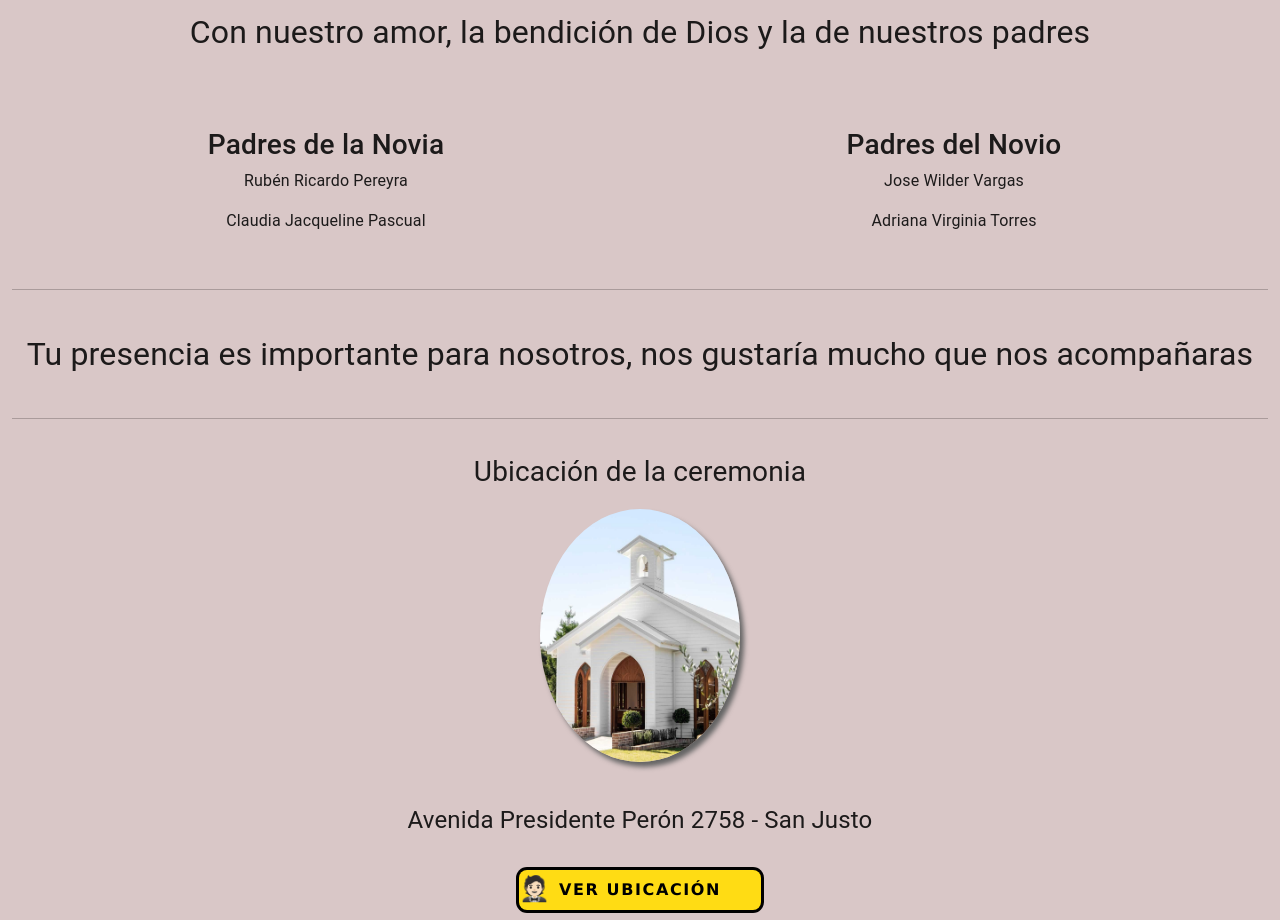
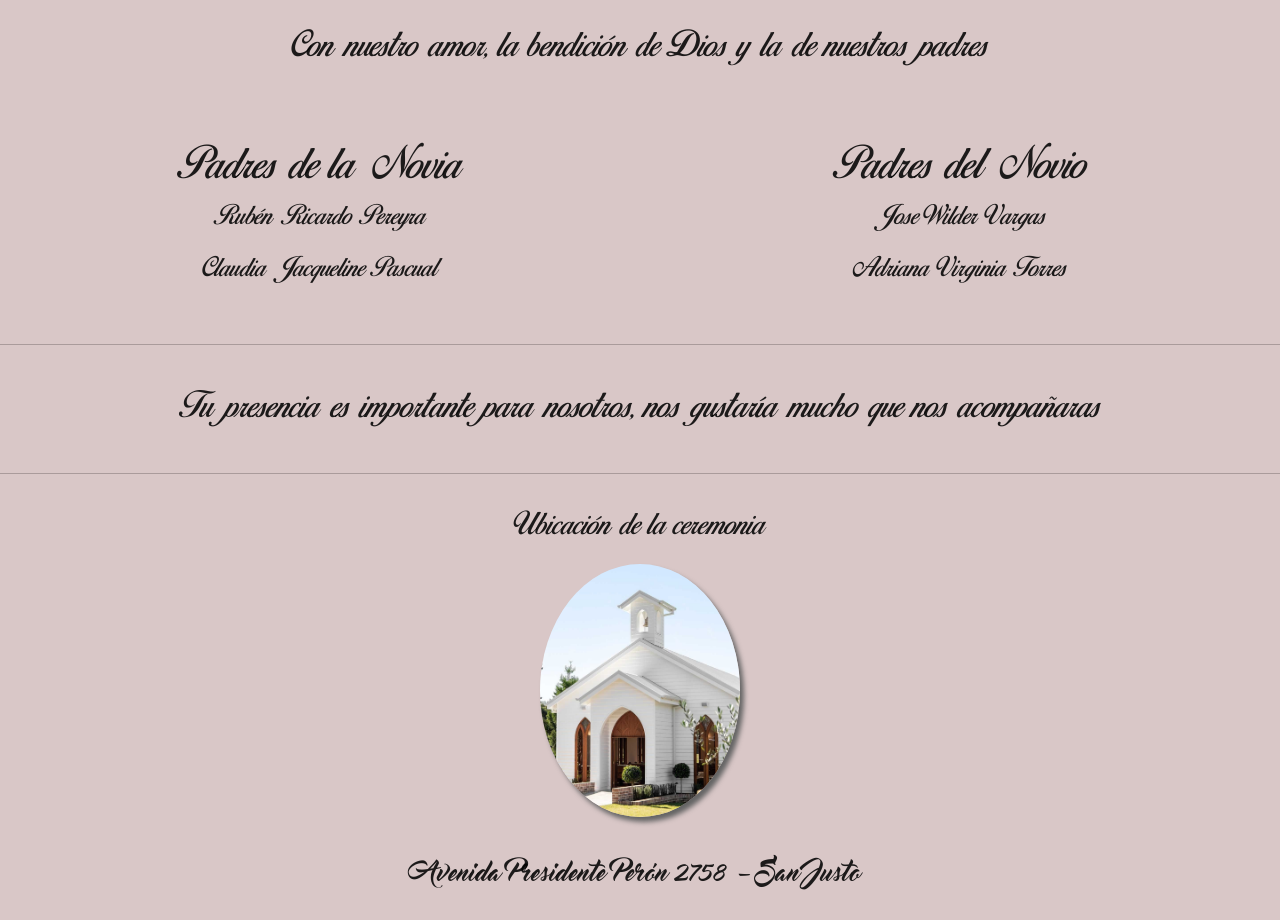
Before and after one commit to jon0010/Weeding_invitation, a React (Vite) app: page /invitacion in a window 1280 px wide. Shown: the part 1360-2280 px from the top of the page. Built offline with nearby package versions, Linux system fonts and the light colour scheme.

Commit message:
fix font letter

```diff
--- a/src/footer/Footer.jsx
+++ b/src/footer/Footer.jsx
@@ -5,40 +5,43 @@ import Box from "@mui/material/Box";
 import Typography from "@mui/material/Typography";
 import Container from "@mui/material/Container";
 
-const Copyright = () => {
-  return (
-    <Typography
-      style={{ textAlign: "center" }}
-      variant="body2"
-      color="text.secondary"
-    >
-      {"Copyright © "}
-      <a style={{ textDecoration: "none" }} href="/">
-        JN Pereyra - Soluciones en Software || Para los novios los mejores
-        deseos, Hecho con mucho ❤️
-      </a>{" "}
-      {new Date().getFullYear()}
-      {"."}
-    </Typography>
-  );
-};
-
-// TODO remove, this demo shouldn't need to reset the theme.
 const defaultTheme = createTheme();
 
 const Footer = () => {
   return (
     <ThemeProvider theme={defaultTheme}>
-      <Box className="footer">
+      <Box
+        component="footer"
+        className="footer"
+        sx={{
+          backgroundColor: "aliceblue",
+          py: 2,
+          px: 0,
+        }}
+      >
         <CssBaseline />
         <Box className="footer-container">
-          <Box component="footer" className="footer-content">
+          <Box className="footer-content">
             <Container maxWidth="sm">
               <Typography
                 variant="body1"
+                sx={{
+                  textAlign: "center",
+                }}
+              ></Typography>
+              <Typography
                 style={{ textAlign: "center" }}
-              ></Typography>
-              <Copyright />
+                variant="body2"
+                color="text.secondary"
+              >
+                {"Copyright © "}
+                <a style={{ textDecoration: "none" }} href="/">
+                  JN Pereyra - Soluciones en Software || Para los novios los
+                  mejores deseos, Hecho con mucho ❤️
+                </a>{" "}
+                {new Date().getFullYear()}
+                {"."}
+              </Typography>
             </Container>
           </Box>
         </Box>
--- a/src/invitacion/Invitacion.jsx
+++ b/src/invitacion/Invitacion.jsx
@@ -162,7 +162,7 @@ const Invitacion = () => {
   const targetDate = new Date("October 6, 2023").getTime();
 
   return (
-    <div className="container-fluid backgroundContainer">
+    <div className="container-fluid backgroundContainer m-0 p-0">
       <div className="row position-relative">
         <img
           src={isMobile ? ringCelu2 : ringPC}
@@ -186,7 +186,7 @@ const Invitacion = () => {
         <hr />
       </div>
       <div className="row">
-        <div className="col-12 text-center p-4 fs-2">
+        <div className="col-12 text-center p-4 fs-2 fontCustom4">
           {" "}
           El día más importante de nuestras vidas ha llegado y queremos que seas
           parte de él
@@ -210,32 +210,32 @@ const Invitacion = () => {
         <hr />
       </div>
       <div className="row">
-        <div className="col-12 text-center p-4 fs-2 mb-5">
+        <div className="col-12 text-center p-4 fs-2 mb-5 fontCustom4">
           Con nuestro amor, la bendición de Dios y la de nuestros padres
         </div>
       </div>
       <div className="row mx-auto d-flex justify-content-center flex-wrap text-center">
-        <div className="col-md-6 col-sm-12 mb-4">
-          <h3>Padres de la Novia</h3>
+        <div className="col-md-6 col-sm-12 mb-4 fontCustom4 fs-4">
+          <h3 className="fs-1">Padres de la Novia</h3>
           <p>Rubén Ricardo Pereyra</p>
           <p>Claudia Jacqueline Pascual</p>
         </div>
-        <div className="col-md-6 col-sm-12">
-          <h3>Padres del Novio</h3>
+        <div className="col-md-6 col-sm-12 fontCustom4 fs-4">
+          <h3 className="fs-1">Padres del Novio</h3>
           <p>Jose Wilder Vargas</p>
           <p>Adriana Virginia Torres</p>
         </div>
       </div>
       <hr />
       <div className="row">
-        <div className="col-12 text-center p-4 fs-2">
+        <div className="col-12 text-center p-4 fs-2 fontCustom4">
           Tu presencia es importante para nosotros, nos gustaría mucho que nos
           acompañaras
         </div>
       </div>
       <hr />
       <div className="row mb-5">
-        <div className="col-12 text-center p-3 fs-3">
+        <div className="col-12 text-center p-3 fs-3 fontCustom4">
           Ubicación de la ceremonia
         </div>
         <div className="col-12 text-center">
@@ -251,7 +251,7 @@ const Invitacion = () => {
             }}
           />
           <br />
-          <p className="col-12 text-center p-3 fs-4">
+          <p className="col-12 text-center p-3 fs-4 fontCustom2">
             Avenida Presidente Perón 2758 - San Justo
           </p>
           <button className="botonMapa mb-4" onClick={handleButtonClick}>
@@ -270,14 +270,14 @@ const Invitacion = () => {
       </div>
       <hr />
       <div className="row">
-        <div className="col-12 text-center p-4 fs-2">
+        <div className="col-12 text-center p-4 fs-2 fontCustom4">
           ¡Que nos acompañes es lo más importante! Y si está en tu disposición
           realizar una muestra de cariño, estaremos muy agradecidos
         </div>
       </div>
       <hr />
       <div className="row">
-        <div className="col-md-12 col-12 mx-auto text-center fs-4">
+        <div className="col-md-12 col-12 mx-auto text-center fs-3 fontCustom4">
           <h3 className="fs-1 mb-5">Lluvia de Sobres</h3>
           <LargeEmailIcon /> <br />
           <p className="mb-5">
@@ -290,8 +290,8 @@ const Invitacion = () => {
       </div>
       <hr />
       <div className="row">
-        <div className="col-md-12 col-12 mx-auto text-center">
-          <h3>Código de Vestimenta</h3>
+        <div className="col-md-12 col-12 mx-auto text-center fontCustom4">
+          <h3 className="fs-1">Código de Vestimenta</h3>
           <div className="row justify-content-center align-items-center mt-3">
             <div className="col-6">
               <img
@@ -315,9 +315,9 @@ const Invitacion = () => {
       </div>
       <hr />
       <div className="row text-center mb-5">
-        <div className="col-md-12 col-12 mx-auto">
+        <div className="col-md-12 col-12 mx-auto fontCustom4">
           <h3 className="fs-1">Contacto</h3>
-          <p className="fs-4 mt-4 mb-5">
+          <p className="fs-3 mt-4 mb-5">
             ¿Tienes alguna consulta? ¡Comunícate con los novios!
           </p>
           <div>
@@ -356,7 +356,7 @@ const Invitacion = () => {
       </div>
 
       <div className="row">
-        <div className="col-12 text-center p-4 fs-2">
+        <div className="col-12 text-center p-4 fs-2 fontCustom4">
           Nos encantaría que nos acompañes en este día tan especial
         </div>
       </div>
--- a/src/invitacion/invitacion.css
+++ b/src/invitacion/invitacion.css
@@ -15,6 +15,11 @@
   src: url("../assets/Signatra.ttf") format("truetype");
 }
 
+@font-face {
+  font-family: "Birds";
+  src: url("../assets/Birds.ttf") format("truetype");
+}
+
 body {
   margin: 0;
   padding: 0;
@@ -30,6 +35,10 @@ body {
 
 .fontCustom3 {
   font-family: "mighaila", cursive;
+}
+
+.fontCustom4 {
+  font-family: "Birds", cursive;
 }
 
 .countdown-box {
```
Also changed, not shown: src/assets/Birds.ttf (added).
